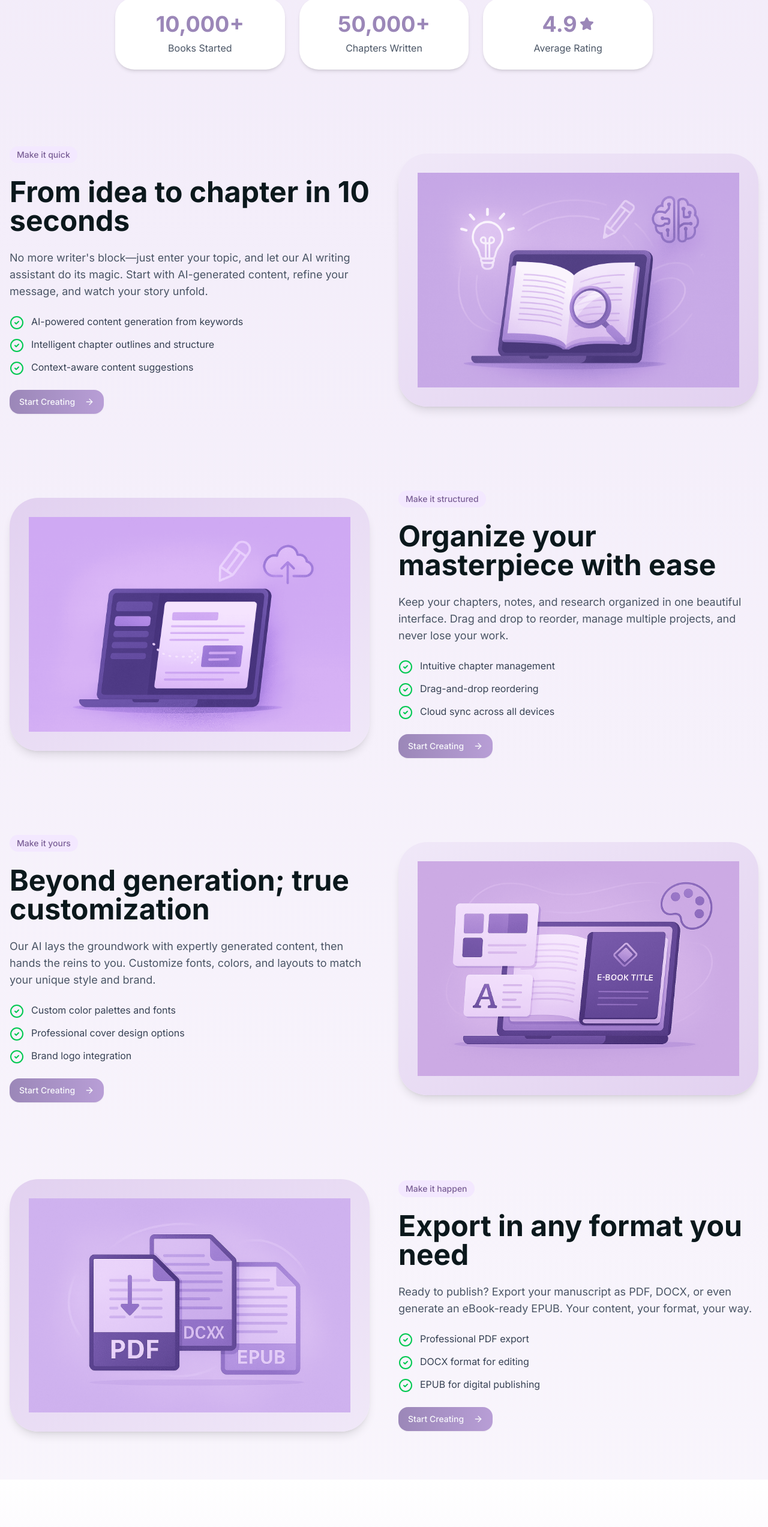
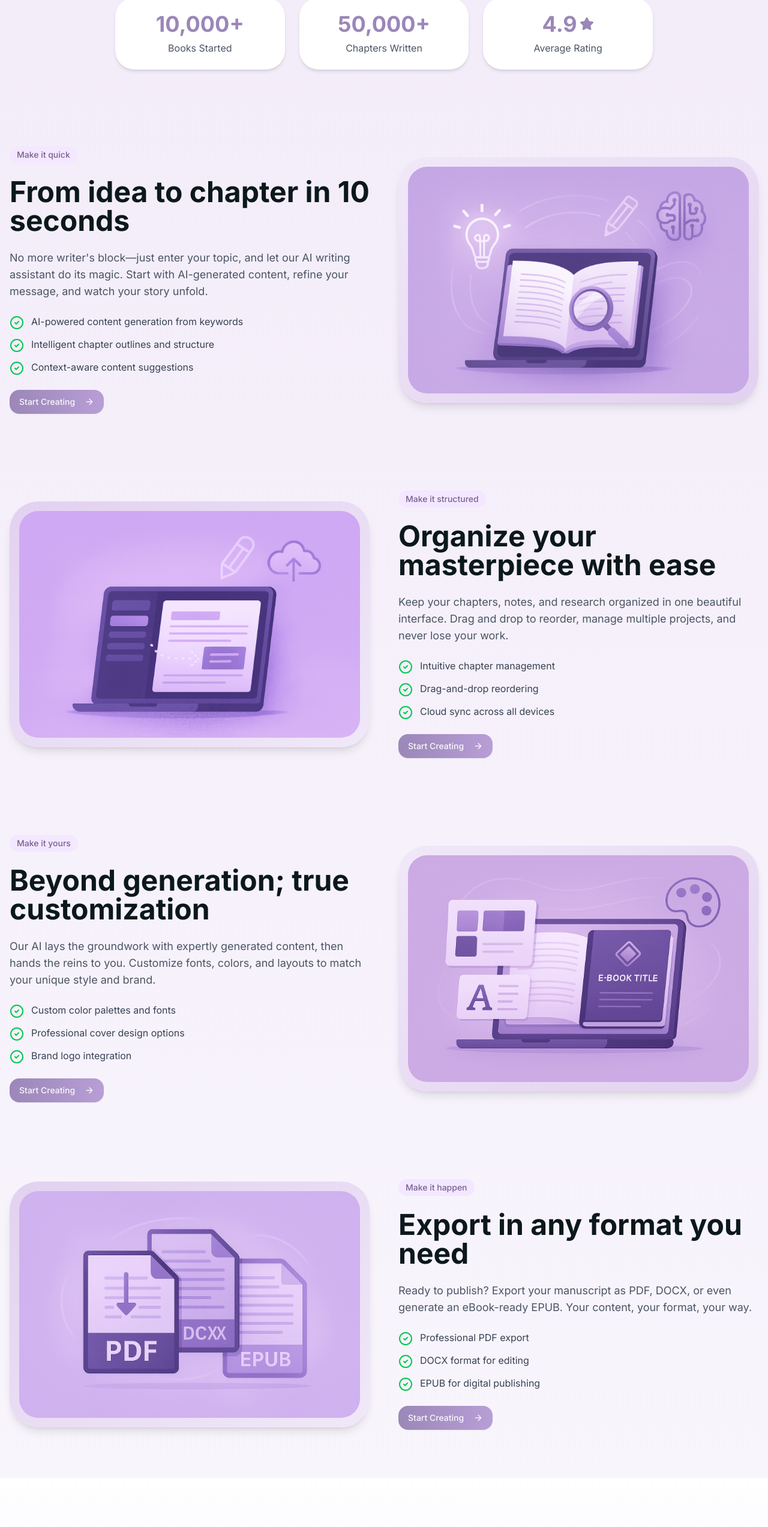
Before and after one commit to Sam-May-Futurelab/influencer-publishin, a React (Vite) app: page / in a window 1280 px wide. Shown: the part 1339-3885 px from the top of the page at 60% size. Built offline with nearby package versions, Linux system fonts and the light colour scheme; no server answers.

Commit message:
fix: improve image fit with rounded corners on landing page

```diff
--- a/src/components/LandingPage.tsx
+++ b/src/components/LandingPage.tsx
@@ -231,11 +231,11 @@ export function LandingPage({ onGetStarted, onSignIn, onNavigateToPrivacy, onNav
                 <ArrowRight className="ml-2 w-5 h-5" />
               </Button>
             </div>
-            <div className="bg-gradient-to-br from-[#f0e8f8] to-[#e2d1f0] rounded-2xl p-8 overflow-hidden shadow-lg">
+            <div className="bg-gradient-to-br from-[#f0e8f8] to-[#e2d1f0] rounded-2xl p-4 overflow-hidden shadow-lg">
               <img
                 src="/images/idea-to-chapter.png"
                 alt="AI-powered content generation from idea to chapter in seconds"
-                className="w-full h-full object-contain"
+                className="w-full h-full object-cover rounded-xl"
               />
             </div>
           </motion.div>
@@ -247,11 +247,11 @@ export function LandingPage({ onGetStarted, onSignIn, onNavigateToPrivacy, onNav
             viewport={{ once: true }}
             className="grid md:grid-cols-2 gap-12 items-center"
           >
-            <div className="bg-gradient-to-br from-[#e2d1f0] to-[#f0e8f8] rounded-2xl p-8 overflow-hidden order-2 md:order-1 shadow-lg">
+            <div className="bg-gradient-to-br from-[#e2d1f0] to-[#f0e8f8] rounded-2xl p-4 overflow-hidden order-2 md:order-1 shadow-lg">
               <img
                 src="/images/organise-masterpiece.png"
                 alt="Organize your book chapters and manuscripts with ease"
-                className="w-full h-full object-contain"
+                className="w-full h-full object-cover rounded-xl"
               />
             </div>
             <div className="space-y-6 order-1 md:order-2">
@@ -332,11 +332,11 @@ export function LandingPage({ onGetStarted, onSignIn, onNavigateToPrivacy, onNav
                 <ArrowRight className="ml-2 w-5 h-5" />
               </Button>
             </div>
-            <div className="bg-gradient-to-br from-[#f0e8f8] to-[#e2d1f0] rounded-2xl p-8 overflow-hidden shadow-lg">
+            <div className="bg-gradient-to-br from-[#f0e8f8] to-[#e2d1f0] rounded-2xl p-4 overflow-hidden shadow-lg">
               <img
                 src="/images/true-customisation.png"
                 alt="Customize your book with custom fonts, colors, and branding"
-                className="w-full h-full object-contain"
+                className="w-full h-full object-cover rounded-xl"
               />
             </div>
           </motion.div>
@@ -348,11 +348,11 @@ export function LandingPage({ onGetStarted, onSignIn, onNavigateToPrivacy, onNav
             viewport={{ once: true }}
             className="grid md:grid-cols-2 gap-12 items-center"
           >
-            <div className="bg-gradient-to-br from-[#e2d1f0] to-[#f0e8f8] rounded-2xl p-8 overflow-hidden order-2 md:order-1 shadow-lg">
+            <div className="bg-gradient-to-br from-[#e2d1f0] to-[#f0e8f8] rounded-2xl p-4 overflow-hidden order-2 md:order-1 shadow-lg">
               <img
                 src="/images/export.png"
                 alt="Export your book in PDF, DOCX, and EPUB formats"
-                className="w-full h-full object-contain"
+                className="w-full h-full object-cover rounded-xl"
               />
             </div>
             <div className="space-y-6 order-1 md:order-2">
```
